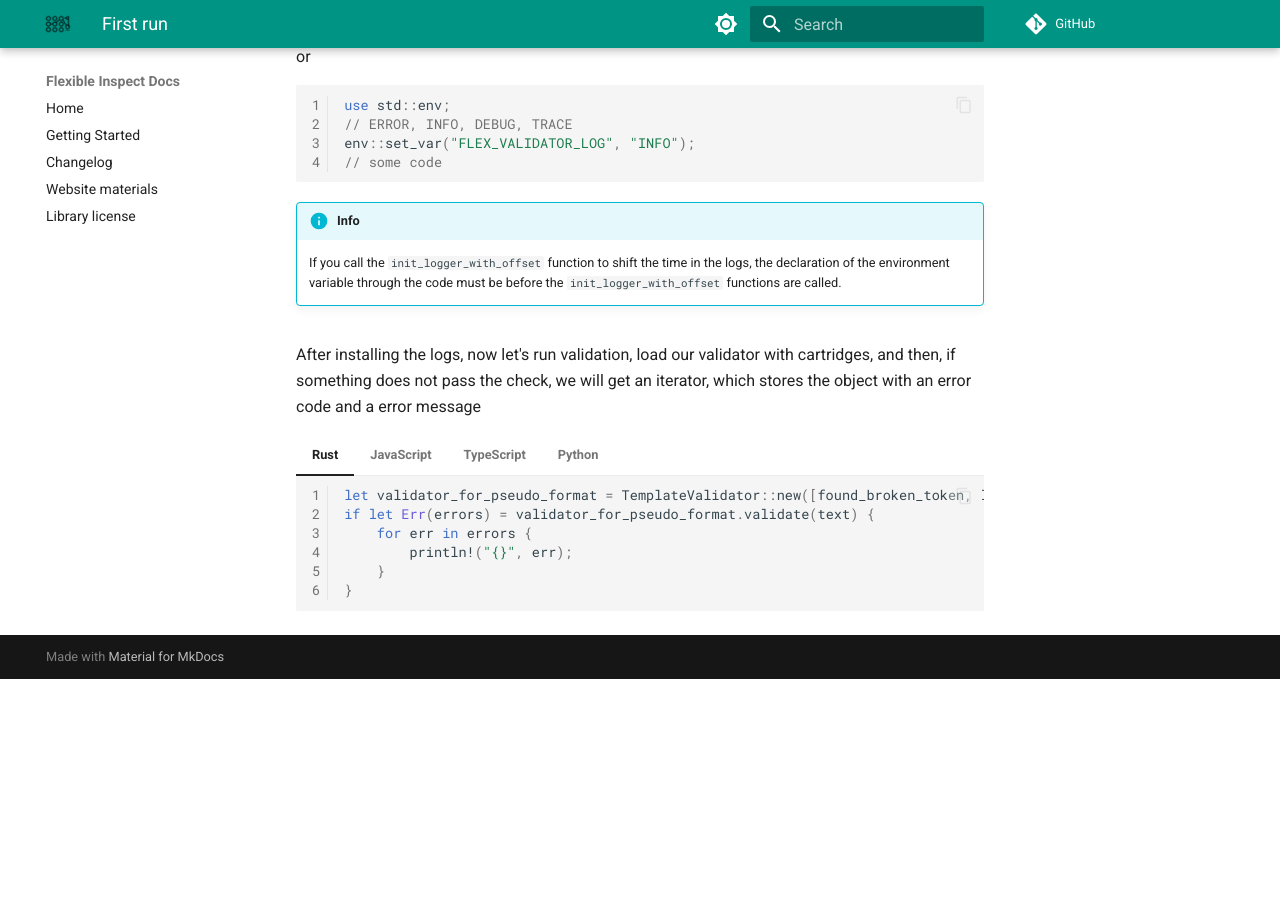
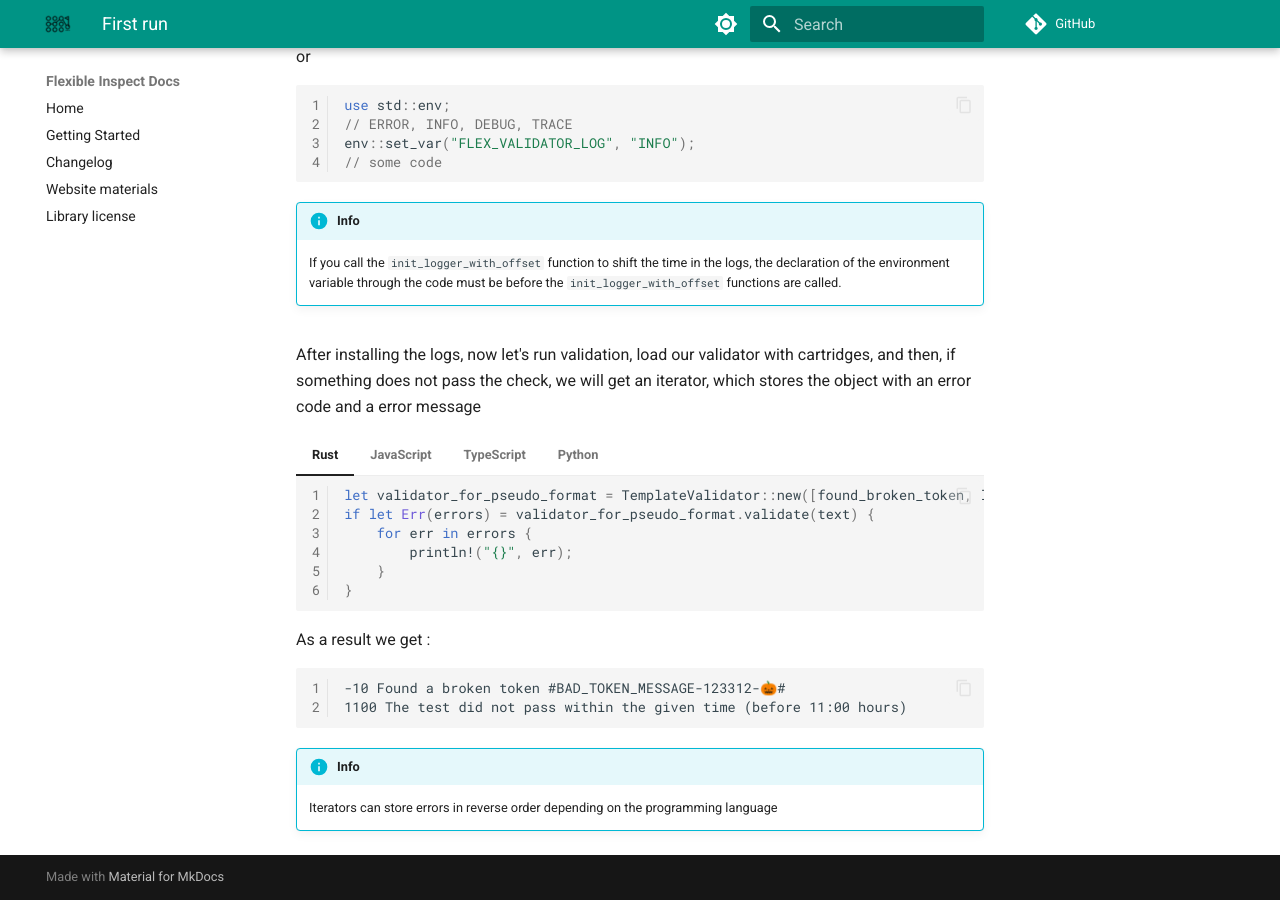
Before and after one commit to m62624/flexible_inspect, an MkDocs documentation site: the page built from docs/getting-started/first_run.md, in a window 1280 px wide and 900 px high, scrolled down 2717 px. Built offline with MkDocs 1.6.1 and Material for MkDocs 9.7.7, drawn with Linux system fonts in a browser that asks for light colours; comment, search, counter and statistics services are not loaded; before the commit the page ends 3396 px from its top, so only the background shows below that.

Commit message:
docs: updated documentation

````diff
--- a/docs/getting-started/first_run.md
+++ b/docs/getting-started/first_run.md
@@ -358,16 +358,35 @@
 
 
     let result = validator_for_pseudo_json.validate(text);
-    if (result !== undefined) {
+      if (result !== undefined) {
       result.for_each_1((error_code: number, error_message: string) => {
         console.log(error_code, error_message);
-      });
-    }
+        });
+      }
     },
     ```
 
 === "Python"
 
     ``` python
+    validator_for_pseudo_json = TemplateValidator([
+      found_broken_token,
+      long_performance_testing,
+    ])
 
+
+    result = validator_for_pseudo_json.validate(text)
+    if result is not None:
+    for error in result:
+        print(error.get_code(),error.get_message())
     ```
+
+As a result we get :
+
+```
+-10 Found a broken token #BAD_TOKEN_MESSAGE-123312-🎃#
+1100 The test did not pass within the given time (before 11:00 hours)
+```
+
+!!! info
+    Iterators can store errors in reverse order depending on the programming language
````
Also changed, not shown: docs/getting-started/basic_concepts_and_terms.md (+16 -1 lines).
